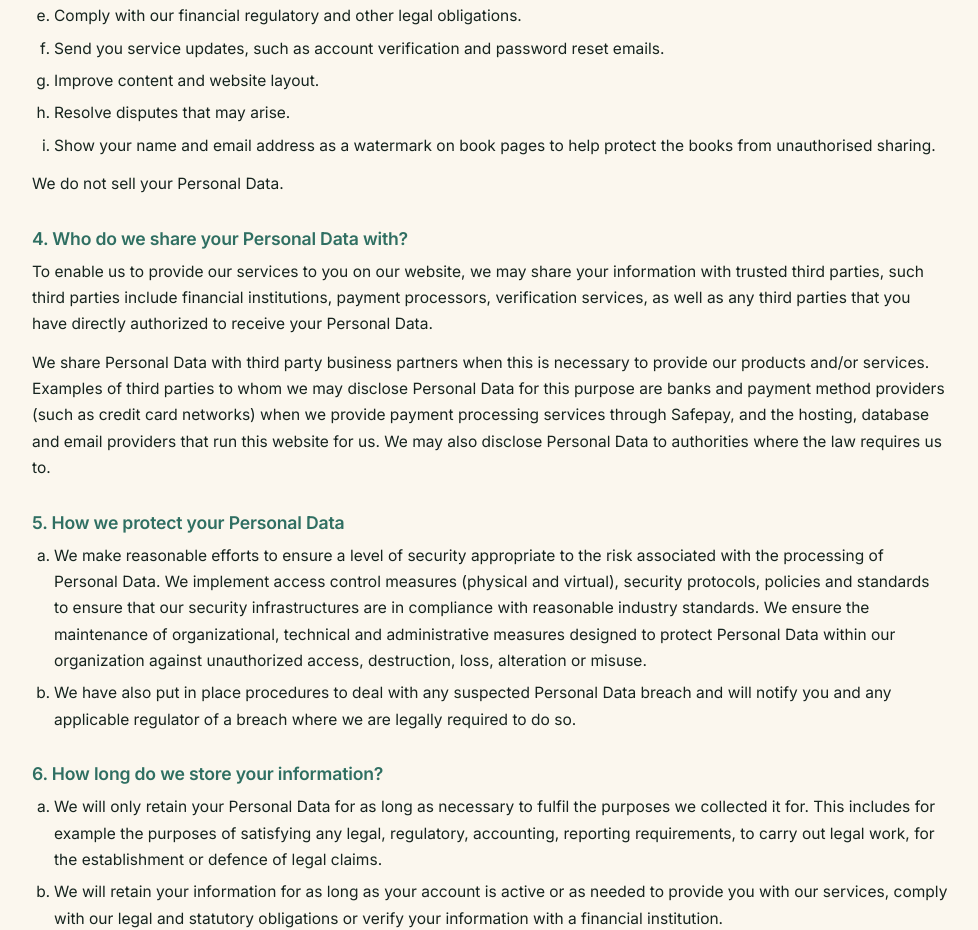
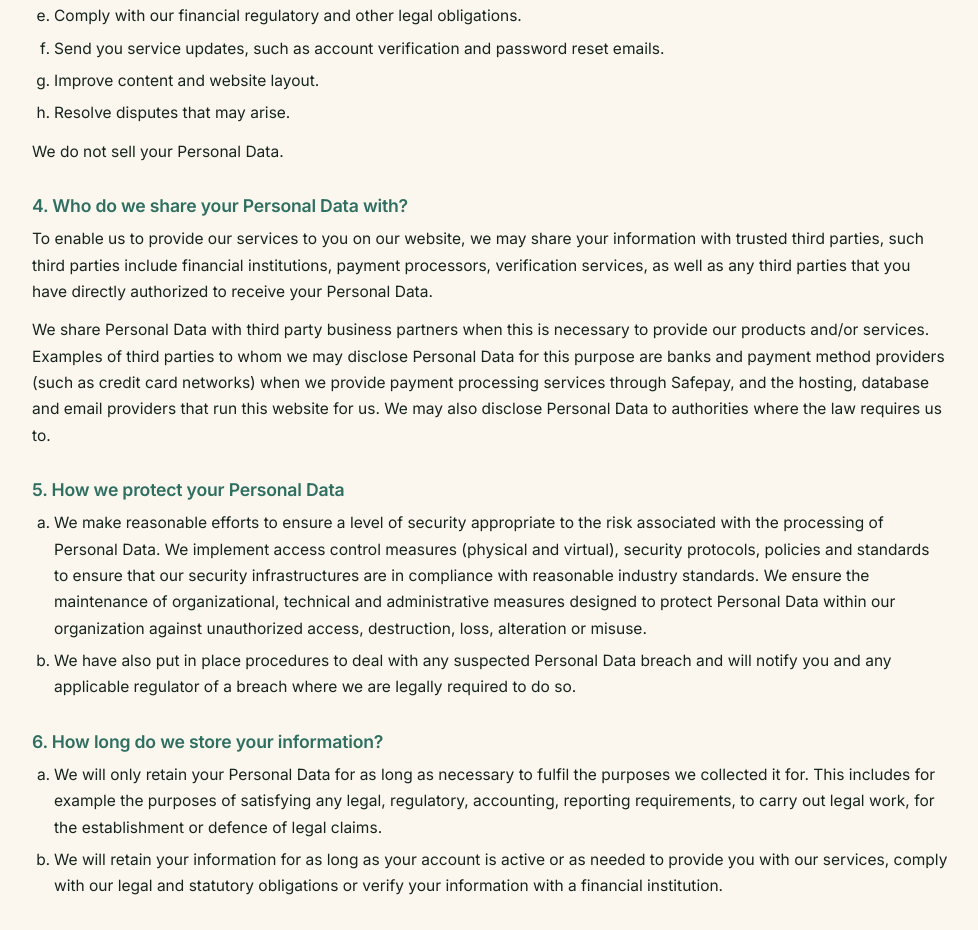
Before and after one commit to waheedbooks/waheed-ebook, a React (Vite) app in the folder frontend/: page /privacy in a window 1280 px wide. Shown: the part 1020-1950 px from the top of the page, without its empty margins (150-1128 px from the left). Built offline with nearby package versions, Linux system fonts and the light colour scheme; no server answers.

Commit message:
Update Privacy.jsx

```diff
--- a/frontend/src/pages/Privacy.jsx
+++ b/frontend/src/pages/Privacy.jsx
@@ -78,10 +78,6 @@ export default function Privacy() {
           </li>
           <li>Improve content and website layout.</li>
           <li>Resolve disputes that may arise.</li>
-          <li>
-            Show your name and email address as a watermark on book pages to help
-            protect the books from unauthorised sharing.
-          </li>
         </ol>
         <p>We do not sell your Personal Data.</p>
       </section>
```
